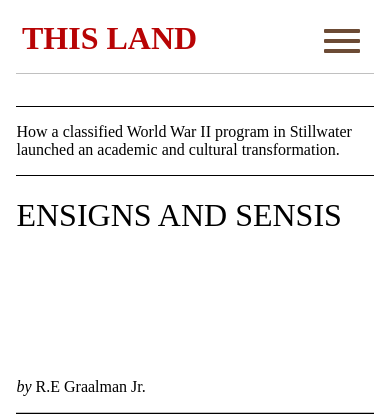
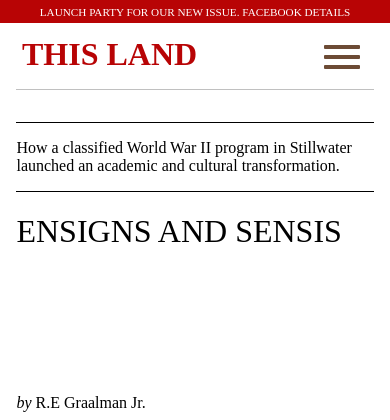
Before and after one commit to staycreativedesign/this_land, a PHP site: page /story.html in a window 390 px wide. Shown: the top 420 px of the page. Run offline with PHP 8.4, Linux system fonts and the light colour scheme; some libraries are stand-ins or nearby versions; some web fonts are replaced.

Commit message:
final edits added red info bar on top

```diff
--- a/css/main.css
+++ b/css/main.css
@@ -954,11 +961,26 @@ body {
   display: block;
   margin-right: 2.35765%;
   width: 100%;
-  overflow: hidden; }
+  overflow: hidden;
+  text-align: center;
+  background-color: #b80405;
+  color: white;
+  font-family: "Surveyor Text A", "Surveyor Text B";
+  font-weight: normal;
+  font-style: normal;
+  font-size: .9em; }
   .banner-wrapper:last-child {
     margin-right: 0; }
+  .banner-wrapper p {
+    margin: .5em 0; }
+  @media screen and (min-width: 320px) and (max-width: 881px) {
+    .banner-wrapper {
+      font-size: .7em;
+      position: fixed;
+      top: 0; } }
 
 .slicknav_menu {
+  margin-top: 1em;
   background-color: white !important;
   border: none;
   display: none;
--- a/sass/layout/_header.sass
+++ b/sass/layout/_header.sass
@@ -1,12 +1,25 @@
 body
 	margin: 0
-
 
 .banner-wrapper
 	+span-columns(12)
 	overflow: hidden
+	text-align: center
+	background-color: $red
+	color: white
+	+font($surveyor,normal, normal)
+	font-size: .9em
+
+	p
+		margin: .5em 0
+
+	+media(min-width 320px max-width 881px, 1)
+		font-size: .7em
+		position: fixed
+		top: 0
 
 .slicknav_menu
+	margin-top: 1em
 	background-color: white!important
 	border: none
 	display: none
--- a/sass/pages/_index.sass
+++ b/sass/pages/_index.sass
@@ -33,15 +33,24 @@ main.index
 
 	article.main
 		+article-main
+		position: relative
 
 	p:nth-child(2)
 		font-size: .8em
 
 	p:nth-child(3)
+		margin-top: 2em
 		font-size:	.8em
 
 	p:nth-child(4)
 		+font(gotham,normal,normal)
+		position: absolute
+		bottom: 2em
+		left: 50%
+		transform: translate(-50%, -50%);
+		margin-top: 4em
+
+
 		+article-category
 
 	@include media(min-width 320px max-width 881px, 1)
--- a/sass/pages/_search.sass
+++ b/sass/pages/_search.sass
@@ -1,6 +1,12 @@
 main.search
+	padding-top: 3em
+
+	+media(min-width 320px max-width 881px, 1)
+		padding-top: 0em
+
 	.filter
 		display: none
+
 
 	aside
 		+span-columns(2)
--- a/sass/partials/_mixins.sass
+++ b/sass/partials/_mixins.sass
@@ -28,7 +28,7 @@ $article-bg: 			rgb(255,250,246)
 	text-transform: uppercase
 	color: $article-border
 	+font($gotham, 300, normal)
-	font-size: .7em
+	font-size: .6em
 
 =article-main
 	text-align: center
--- a/search.html
+++ b/search.html
@@ -12,6 +12,11 @@
 	<script src="js/jquery.slicknav.min.js"></script>
 </head>
 	<body>
+		<aside class="banner-wrapper">
+			<p>
+				LAUNCH PARTY FOR OUR NEW ISSUE. FACEBOOK DETAILS
+			</p>
+		</aside>
 		<div class="main-wrapper">
 			<header>
 				<div role="banner" class="logo">
--- a/story.html
+++ b/story.html
@@ -12,6 +12,11 @@
 	<script src="js/jquery.slicknav.min.js"></script>
 </head>
 	<body>
+		<aside class="banner-wrapper">
+			<p>
+				LAUNCH PARTY FOR OUR NEW ISSUE. FACEBOOK DETAILS
+			</p>
+		</aside>
 		<div class="main-wrapper">
 			<header>
 				<div role="banner" class="logo">
```
Also changed, not shown: other parts of css/main.css (+17 -10 lines), index.html (+6 -1 lines). Lines whose indentation alone changed are shown as unchanged.
